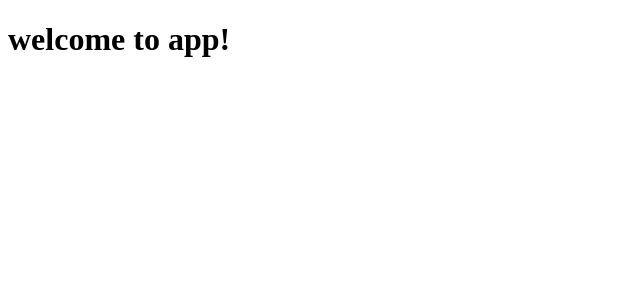
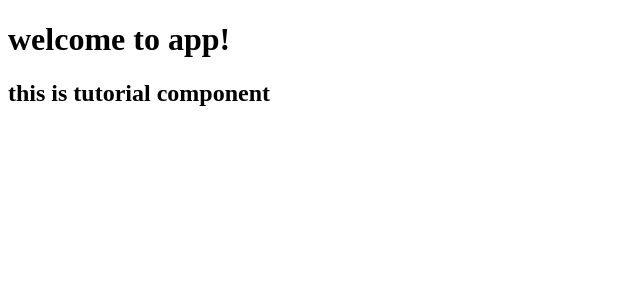
Before and after one commit to tanmyblog/learning-angular-2, an Angular app: page / in a window 1280 px wide. Shown: the top 300 px of the page, without its empty margins (0-640 px from the left). Built offline with nearby package versions, Linux system fonts and the light colour scheme.

Commit message:
Create new component

```diff
--- a/src/app/app.component.html
+++ b/src/app/app.component.html
@@ -1 +1,2 @@
 <h1>welcome to {{ title }}!</h1>
+<my-tutorial></my-tutorial>
--- a/src/app/app.module.ts
+++ b/src/app/app.module.ts
@@ -1,3 +1,4 @@
+import { TutorialComponent } from './tutorial/tutorial.component';
 import { BrowserModule } from '@angular/platform-browser';
 import { NgModule } from '@angular/core';
 import { FormsModule } from '@angular/forms';
@@ -6,7 +7,8 @@ import { AppComponent } from './app.component';
 
 @NgModule({
   declarations: [
-    AppComponent
+    AppComponent,
+    TutorialComponent
   ],
   imports: [
     BrowserModule,
--- /dev/null
+++ b/src/app/tutorial/tutorial.component.ts
@@ -0,0 +1,10 @@
+import { Component } from '@angular/core';
+
+@Component ({
+    selector: "my-tutorial",
+    template: "<h2>this is tutorial component</h2>"
+})
+
+export class TutorialComponent {
+
+}
```
